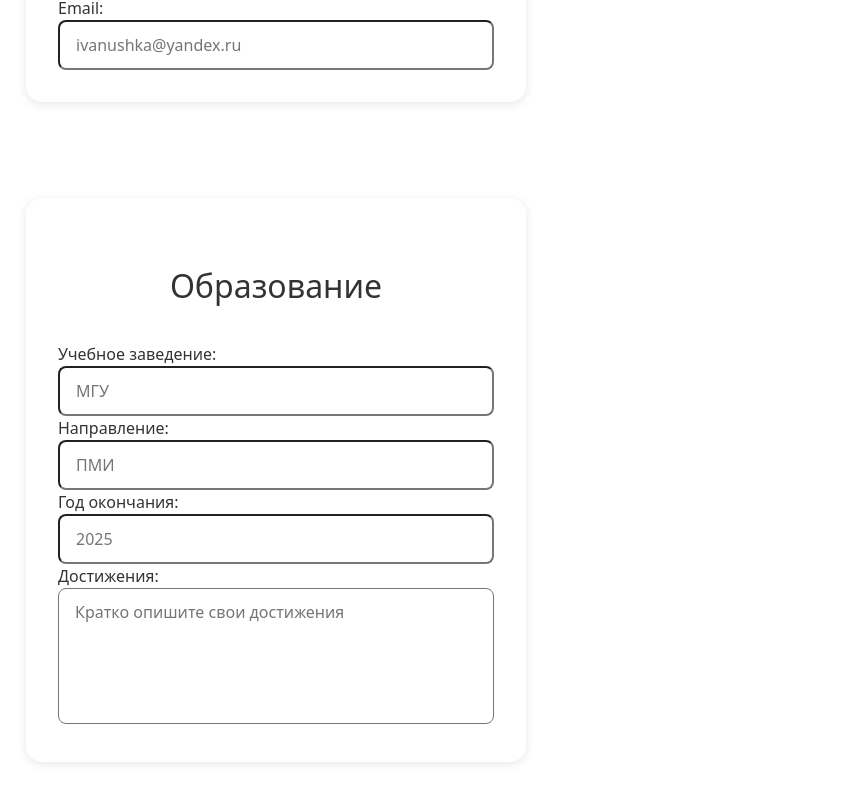
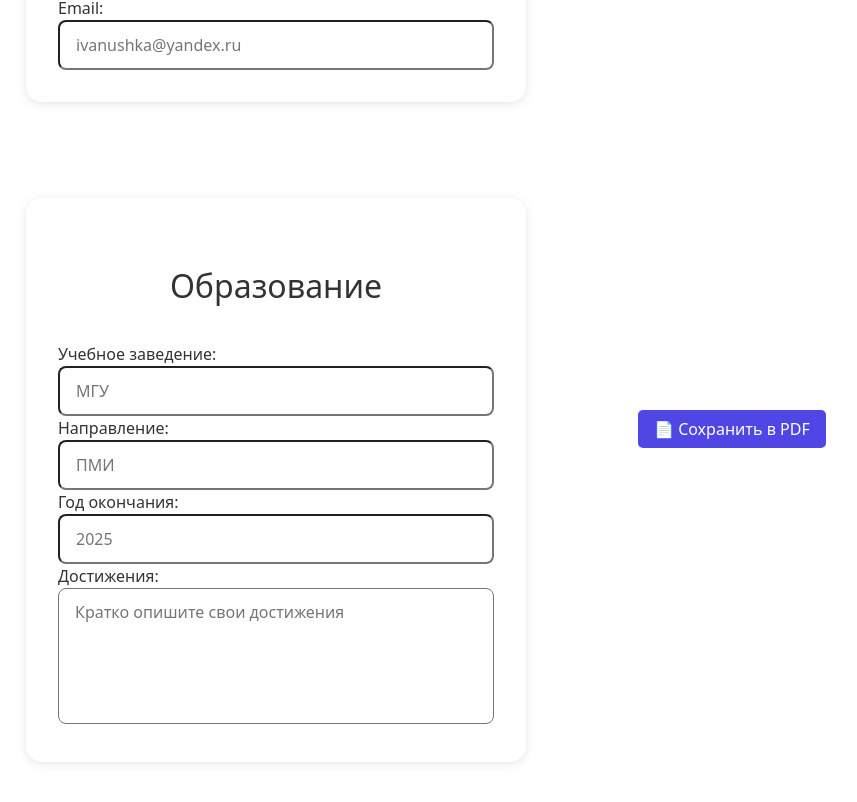
Before and after one commit to Alexandra-Vikhareva/CV_App, a React (Vite) app: page / in a window 1280 px wide. Shown: the part 612-1414 px from the top of the page, without its empty margins (6-863 px from the left). Built offline with nearby package versions, Linux system fonts and the light colour scheme.

Commit message:
Добавлена возможность сохранить resume в pdf

```diff
--- a/package.json
+++ b/package.json
@@ -10,6 +10,7 @@
     "preview": "vite preview"
   },
   "dependencies": {
+    "html2pdf.js": "^0.12.1",
     "react": "^19.1.1",
     "react-dom": "^19.1.1"
   },
--- a/src/App.css
+++ b/src/App.css
@@ -180,6 +180,17 @@ footer {
   color: #ccc;
 }
 
+.saveToPDF{
+  padding: 0.5rem 1rem;
+  background: #4f46e5;
+  color: white;
+  border: none;
+  border-radius: 5px;
+  cursor: pointer;
+  margin-top: 2rem;
+  font-size: 1rem;
+}
+
 @media (max-width: 1150px) {
   .content {
     flex-direction: column;
--- a/src/components/Resume.jsx
+++ b/src/components/Resume.jsx
@@ -1,6 +1,41 @@
+import html2pdf from 'html2pdf.js';
+import { useRef } from 'react';
+
 export function Resume({props}) {
+    const resumeRef = useRef(null);
+
+    const saveToPDF = () => {
+        setTimeout(() => {
+            const element = resumeRef.current;
+
+            if (!element) {
+                console.error('Element not found');
+                return;
+            }
+
+            html2pdf()
+                .from(element)
+                .set({
+                    margin: 10,
+                    filename: 'resume.pdf',
+                    html2canvas: {
+                        scale: 2,
+                        useCORS: true
+                    },
+                    jsPDF: {
+                        orientation: 'portrait',
+                        unit: 'mm',
+                        format: 'a4'
+                    }
+                })
+                .save();
+        }, 100);
+    };
+
     return (
-        <div id="resume">
+
+        <div>
+            <div ref={resumeRef} id="resume">
                 <div className="generalInfo">
                     <p className="name">{props.generalInfo.name}</p>
                     <p className="secondName">{props.generalInfo.secondName}</p>
@@ -72,5 +107,12 @@ export function Resume({props}) {
                     </textarea>
                 </div>
             </div>
+
+            <button className='saveToPDF'onClick={saveToPDF}>
+                📄 Сохранить в PDF
+            </button>
+
+        </div>
+
     )
 }
```
Also changed, not shown: 1 other file (tests, documents, lock files or other folders). Lines whose indentation alone changed are shown as unchanged.
